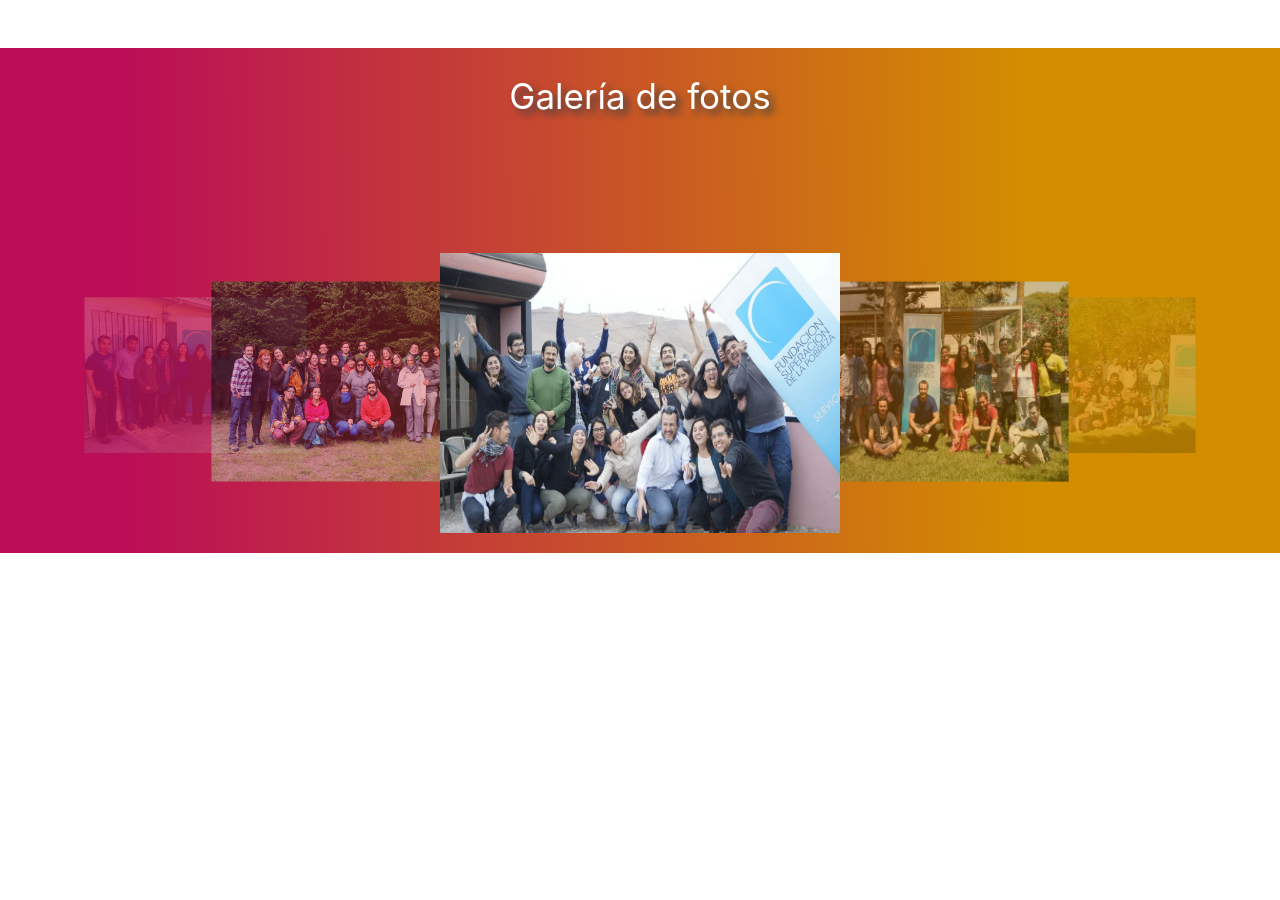
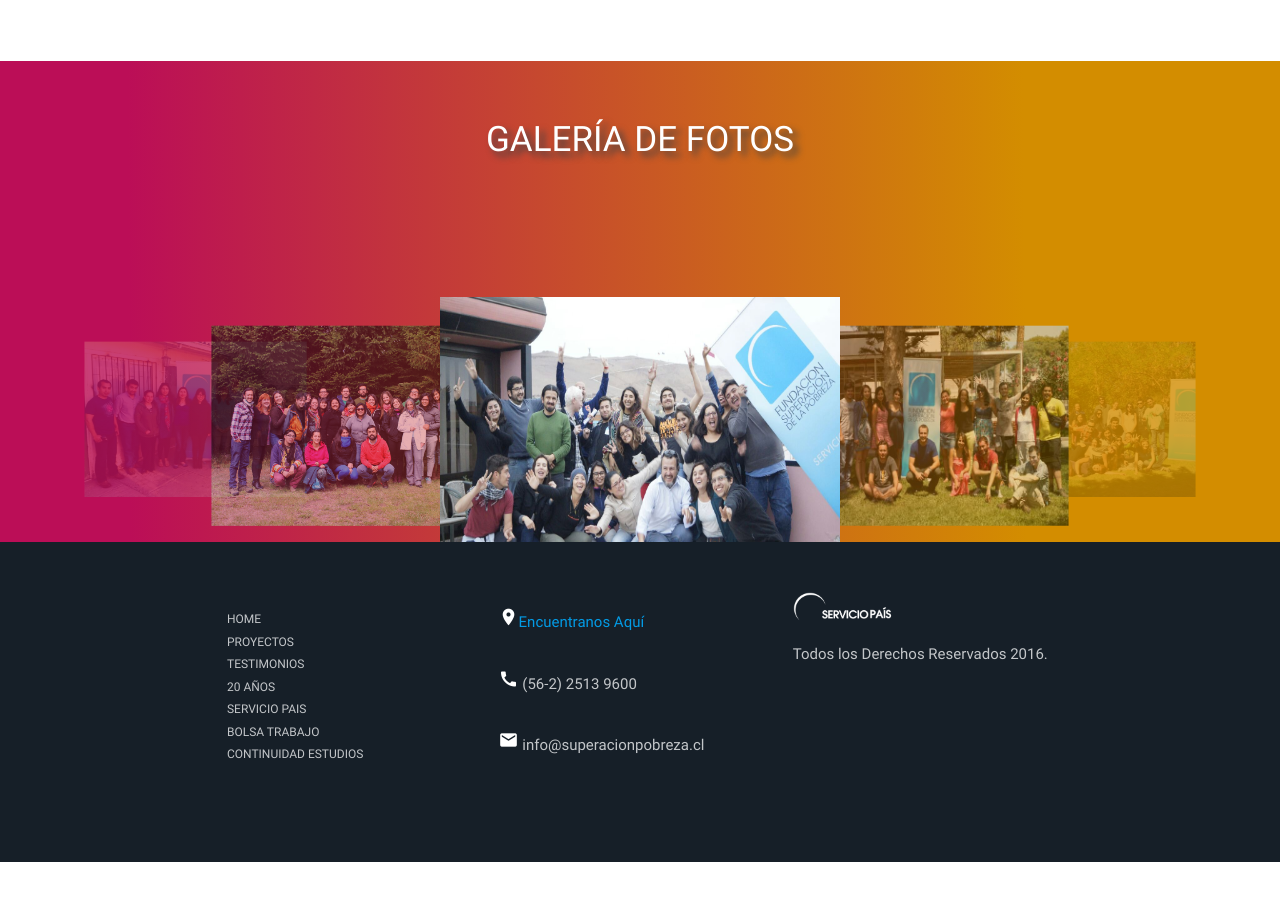
Before and after one commit to Srta-Iny/servicio-pais, a plain HTML site: page eventos.html in a window 1280 px wide. Shown: the part 1718-2618 px from the top of the page. Before the commit the page ends 2271 px from the top, so only its background shows below. Drawn offline with nearby package versions, Linux system fonts and the light colour scheme.

Commit message:
página de eventos lista

```diff
--- a/css/eventos.css
+++ b/css/eventos.css
@@ -1,6 +1,9 @@
-.imgani img {
-	margin: 5%;
+/* header */
+.logo-evento{
+	width: 142px;
+    margin-top: 10px;
 }
+
 nav {
 	width: 100%;
 	height: 10vh;
@@ -10,6 +13,10 @@ nav {
 	top: 0px;
 	position: fixed;
 	z-index: 999;
+}
+/* imagen 20 años */
+.imgani img {
+	margin: 5%;
 }
 /* parallax pagina de eventos */
 .parallax-container {
@@ -115,13 +122,41 @@ button #submit {
 	width: 400px;
 }
 .ev-abajo {
-
+	padding-top: 3%;
 	background:-webkit-gradient(linear, 80% 20%, 10% 21%, from(#D38D00), to(#BB0E57))
 }
 .carousel img {
 	width: 350px;
 	height: 280px;
 }
-footer {
-	top: -30%;
+footer{
+	position: relative;
+	top: -55px;
+	background-color: #161f28;
+	padding: 50px;
+	color: #c3c6c9;
 }
+
+footer li a{
+	color: #c3c6c9;
+	font-size: 12px;
+}
+
+footer .material-icons{
+	font-size: 20px;
+	color: #fff;
+}
+
+.footer-dos{
+	padding-top: 15px;
+}
+
+.footer-tres img{
+	width: 100px;
+}
+
+@media (max-width: 480px) {
+  .footer-uno , .footer-dos , .footer-tres {
+    padding-bottom: : 50px;
+  }
+}
--- a/eventos.html
+++ b/eventos.html
@@ -10,9 +10,27 @@
 	<link type="text/css" rel="stylesheet" href="css/materialize.min.css"  media="screen,projection"/>
 	<link rel="stylesheet" type="text/css" href="css/eventos.css">
 </head>
-
-
-	<body class="fnd">
+	<body>
+		<nav>
+		    <div class="nav-wrapper">
+		    	<div class="container">
+		      		<a href="#!" class="brand-logo"><img src="img/logo.png" alt="index" class="logo-evento"></a>
+		      		<a href="#" data-activates="mobile-demo" class="button-collapse"><i class="material-icons">menu</i></a>
+				     <ul class="right hide-on-med-and-down">
+				        <li><a href="sass.html">20AÑOS</a></li>
+				        <li><a href="badges.html">PROYECTOS</a></li>
+				        <li><a href="mobile.html">TESTIMONIOS</a></li>
+				        <li><a class="modal-trigger btn waves-effect waves-light amber darken-3" href="#modal-registro">INICIAR SESIÓN</a></li>
+				     </ul>
+				     <ul class="side-nav" id="mobile-demo">
+				        <li><a href="sass.html">20AÑOS</a></li>
+				        <li><a href="badges.html">PROYECTOS</a></li>
+				        <li><a href="mobile.html">TESTIMONIOS</a></li>
+				        <li><a class="modal-trigger waves-effect waves-light btn" href="#modal-registro">INICIAR SESIÓN</a></li>
+				     </ul>
+		      	</div>
+		    </div>
+		 </nav>
 		<!--Parallax section-->
 		<div class="parallax-container z-depth-2">
 			<div class="parallax responsive-img"><img src="img/grupopersonas.jpg"></div>
@@ -114,7 +132,7 @@
 		<div class="ev-abajo">
 			<div class="row">
 				<div class="col s12 m12">
-					<h3 class="white-text center-align">Galería de fotos</h3>
+					<h3 class="white-text center-align">GALERÍA DE FOTOS</h3>
 				</div>
 			</div>
 			<div class="carousel">
@@ -126,6 +144,38 @@
 			</div>
 		</div>
 		<!--footer-->
+		<footer>
+			<div class="container">
+				<div class="row">
+					<div class="col s12 col m4 left-align footer-uno">
+						<ul>
+							<li><a href="index.html">HOME</a></li>
+							<li><a href="proyectos.html">PROYECTOS</a></li>
+							<li><a href="#">TESTIMONIOS</a></li>
+							<li><a href="http://xn--20aos-qta.cl/">20 AÑOS</a></li>
+							<li><a href="http://www.serviciopais.cl/">SERVICIO PAIS</a></li>
+							<li><a href="#">BOLSA TRABAJO</a></li>
+							<li><a href="#">CONTINUIDAD ESTUDIOS</a></li>
+						</ul>
+					</div>
+					<div class=" col s12 col m4 footer-dos">
+						<div class="row left-align">
+							<p> <i class="material-icons">location_on </i><a href="http://www.serviciopais.cl/encuentranos/#sp_encuentranos">Encuentranos Aquí</a></p>
+						</div>
+						<div class="row left-align">
+							<p><i class="material-icons">call </i> (56-2) 2513 9600 </p>
+						</div>
+						<div class="row left-align">
+							<p><i class="material-icons">email </i> info@superacionpobreza.cl  </p>
+						</div>
+					</div>
+					<div class="col s12 col m4 footer-tres">
+						<img src="img/logo.png" alt="">
+						<p>Todos los Derechos Reservados 2016.</p>
+					</div>
+				</div>
+			</div>
+		</footer>
 
 
 		<script src="https://ajax.googleapis.com/ajax/libs/jquery/1.12.4/jquery.min.js"></script>
```
Also changed, not shown: css/historias.css (deleted, +0 -18 lines), font/Anton.ttf (deleted), font/JockeyOne-Regular.ttf (deleted), font/Khula-Bold.ttf (deleted), font/Khula-ExtraBold.ttf (deleted), font/Khula-Light.ttf (deleted), font/Khula-Regular.ttf (deleted), font/Khula-SemiBold.ttf (deleted), font/OpenSans-CondBold.ttf (deleted), font/OpenSans-CondLight.ttf (deleted), font/OpenSans-CondLightItalic.ttf (deleted), font/Sacramento-Regular.ttf (deleted), font/Ultra.ttf (deleted).
